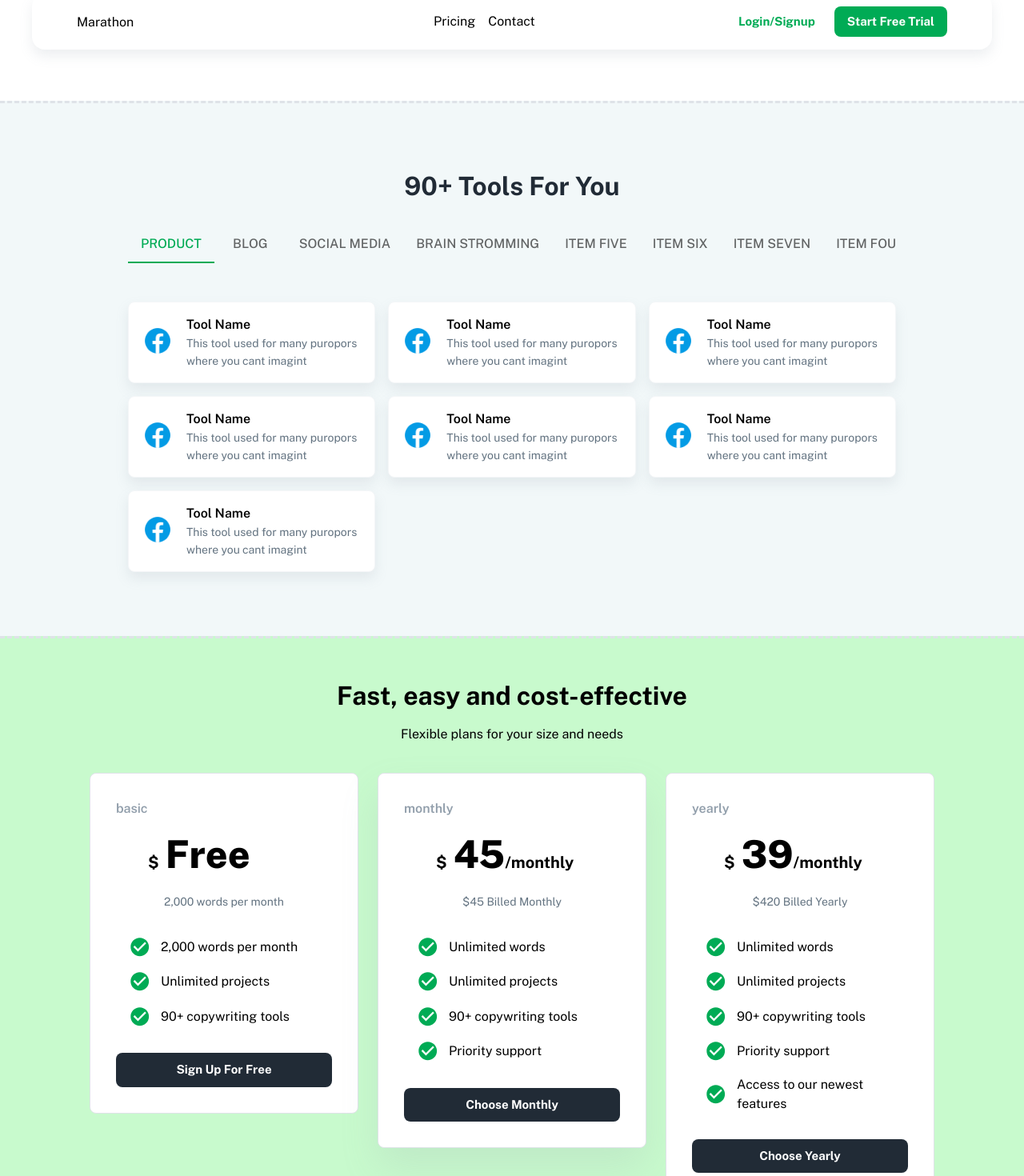
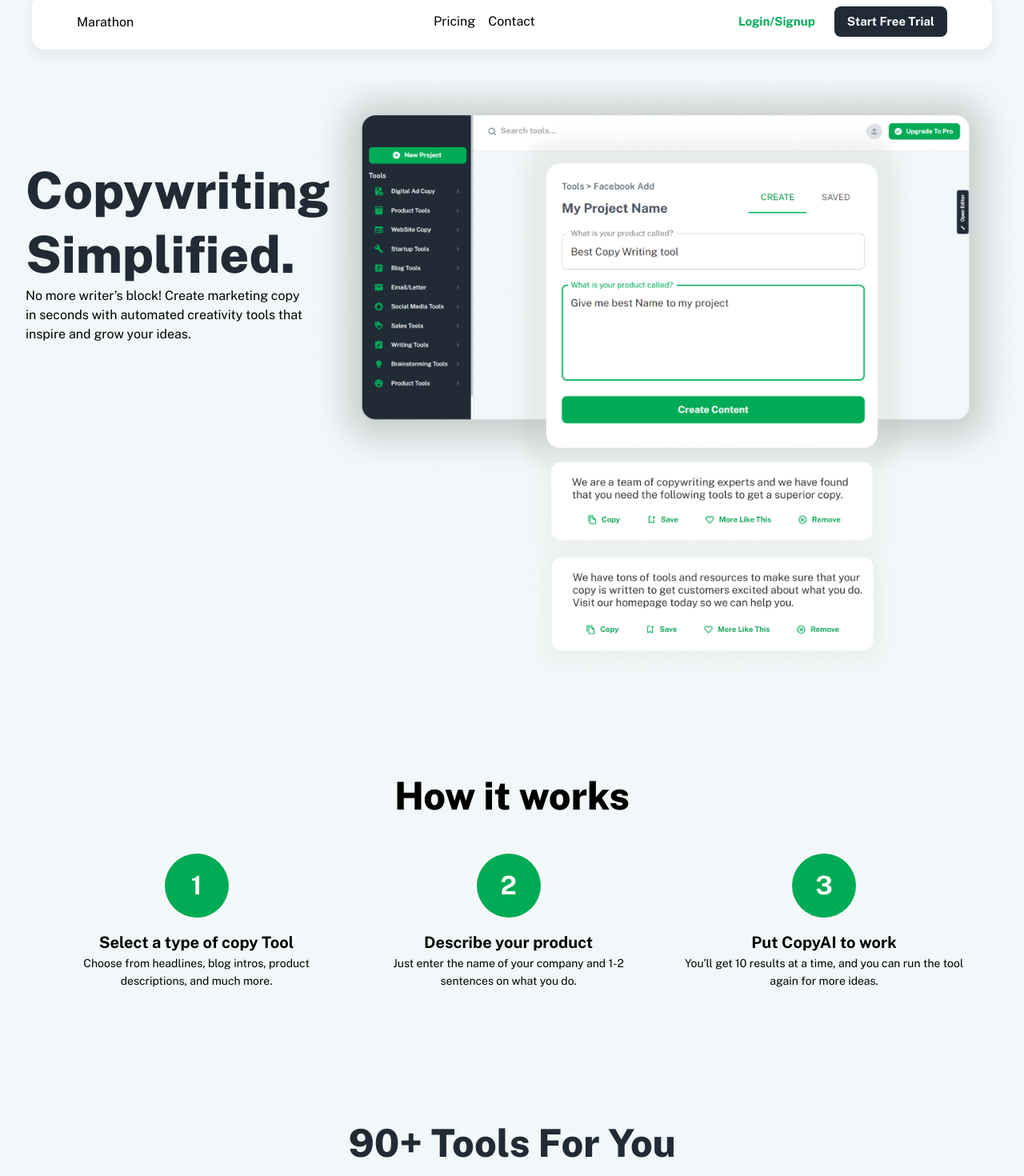
Before and after one commit to dhana0123/marathon, a React (Create React App) app: page / in a window 1280 px wide. Shown: the part 18-1488 px from the top of the page at 80% size. Built offline with nearby package versions, Linux system fonts and the light colour scheme.

Commit message:
fix(landingPage): landing Page created

```diff
--- a/src/Routes/Landing.tsx
+++ b/src/Routes/Landing.tsx
@@ -6,14 +6,16 @@ import Footer from "../sections/Footer";
 import FAQS from "../sections/FAQS";
 import ToolBanner from "../sections/ToolsBanner";
 import Subscription from "../sections/Subscription";
+import Steps from "../sections/Steps";
+import Banner from "../sections/Banner";
 const Landing = () => {
   const theme = useTheme();
   return (
     <Box
       sx={{
-        // backgroundColor: theme.palette.primary.main,
+        backgroundColor: "#F2F8F9",
         height: "100vh",
-        pt: 18,
+        pt: 15,
       }}
     >
       <Container
@@ -30,20 +32,26 @@ const Landing = () => {
       >
         <TopNavbar />
       </Container>
+      {/* banner */}
+      <Box sx={{ backgroundColor: "#F2F8F9", margn: "auto", pb: 6 }}>
+        <Box maxWidth={"1500px"} margin="auto">
+          <Banner />
+        </Box>
+      </Box>
+      {/* steps */}
+      <Box sx={{ backgroundColor: "#F2F8F9", margn: "auto" }}>
+        <Container>
+          <Steps />
+        </Container>
+      </Box>
       {/* ToolBanner */}
-      <Box
-        sx={{ backgroundColor: "#F2F8F9", margn: "auto" }}
-        borderTop={(theme) => `3px dashed ${theme.palette.grey[300]}`}
-      >
+      <Box sx={{ backgroundColor: "#F2F8F9", margn: "auto" }}>
         <Container>
           <ToolBanner />
         </Container>
       </Box>
       {/* plans */}
-      <Box
-        sx={{ backgroundColor: "primary.lighter", py: 4, margn: "auto" }}
-        borderTop={(theme) => `3px dashed ${theme.palette.grey[300]}`}
-      >
+      <Box sx={{ backgroundColor: "#F2F8F9", py: 4, margn: "auto" }}>
         <Container>
           <Subscription />
         </Container>
@@ -53,7 +61,7 @@ const Landing = () => {
         sx={{
           pt: 3,
           pb: 10,
-          backgroundColor: "secondary.lighter",
+          backgroundColor: "#F2F8F9",
           margn: "auto",
         }}
       >
--- a/src/components/Nav/TopNavbar.tsx
+++ b/src/components/Nav/TopNavbar.tsx
@@ -122,7 +122,9 @@ const TopNavbar = () => {
           spacing={2}
         >
           <Button variant="text">Login/Signup</Button>
-          <Button variant="contained">Start free trial</Button>
+          <Button variant="contained" sx={{ backgroundColor: "grey.800" }}>
+            Start free trial
+          </Button>
         </Stack>
       </Stack>
     </Container>
--- /dev/null
+++ b/src/sections/Banner/Banner.tsx
@@ -0,0 +1,38 @@
+import React from "react";
+import { Box, Stack, Typography, useMediaQuery } from "@mui/material";
+import bannerimg from "../../assets/images/banner.png";
+
+const Banner = () => {
+  const matches = useMediaQuery("(max-width:600px)");
+  return (
+    <Stack direction={{ xs: "column", sm: "row" }}>
+      <Box width={{ xs: "100%", sm: "30%" }}>
+        <Typography
+          variant="h1"
+          sx={{
+            pl: { xs: "0rem", sm: "2rem" },
+            pt: { xs: "1rem", sm: "6rem" },
+            color: "grey.800",
+            textAlign: matches ? "center" : "inherit",
+            fontSize: matches ? "3rem" : "4rem",
+          }}
+        >
+          Copywriting Simplified.
+        </Typography>
+        <Typography sx={{ pl: "2rem" }}>
+          No more writer’s block! Create marketing copy in seconds with
+          automated creativity tools that inspire and grow your ideas.
+        </Typography>
+      </Box>
+      <Box
+        width={{ xs: "100%", sm: "70%" }}
+        sx={{ pt: { xs: "2rem", sm: "inherit" } }}
+        height="100%"
+      >
+        <img src={bannerimg} width="100%" />
+      </Box>
+    </Stack>
+  );
+};
+
+export default Banner;
--- /dev/null
+++ b/src/sections/Banner/index.tsx
@@ -0,0 +1 @@
+export { default } from "./Banner";
--- a/src/sections/FAQS/Faqs.tsx
+++ b/src/sections/FAQS/Faqs.tsx
@@ -53,19 +53,20 @@ export default function ControlledAccordions() {
 
   return (
     <Box p={2} width={{ sm: "70%" }} margin="auto">
-      <Typography pt={3} pb={5} textAlign={"center"} variant="h3">
+      <Typography pt={3} pb={5} textAlign={"center"} variant="h2">
         Frequently Asked Questions
       </Typography>
       <Box boxShadow={(theme) => theme.shadows[8]}>
         {(accordionDetails || []).map((panel) => {
           return (
             <Accordion
+              key={panel.title}
               sx={{ px: { xs: 1, sm: 4 }, py: 2 }}
               expanded={expanded === panel.title}
               onChange={handleChange(panel.title)}
             >
               <AccordionSummary
-                expandIcon={<ExpandMoreIcon />}
+                expandIcon={<ExpandMoreIcon color="primary" />}
                 aria-controls="panel1bh-content"
                 id="panel1bh-header"
               >
--- /dev/null
+++ b/src/sections/Steps/Steps.tsx
@@ -0,0 +1,67 @@
+import React from "react";
+import { Box, Stack, Typography } from "@mui/material";
+
+const Steps = () => {
+  return (
+    <Box py={8} pb={10}>
+      <Typography textAlign={"center"} variant="h2" mb={5}>
+        How it works
+      </Typography>
+      <Stack direction={{ xs: "column", sm: "row" }} spacing={4}>
+        <Step
+          number="1"
+          title="Select a type of copy Tool"
+          subTitle="Choose from headlines, blog intros, product descriptions, and much more."
+        />
+        <Step
+          number="2"
+          title="Describe your product"
+          subTitle="Just enter the name of your company and 1-2 sentences on what you do."
+        />
+        <Step
+          number="3"
+          title="Put CopyAI to work"
+          subTitle="You’ll get 10 results at a time, and you can run the tool again for more ideas."
+        />
+      </Stack>
+    </Box>
+  );
+};
+
+type StepProps = {
+  number: string;
+  title: string;
+  subTitle: string;
+};
+
+const Step = ({ number, title, subTitle }: StepProps) => (
+  <Box>
+    <Box
+      display={"flex"}
+      alignSelf={"center"}
+      sx={{
+        borderRadius: "5rem",
+        height: "5rem",
+        width: "5rem",
+        backgroundColor: "primary.main",
+        display: "flex",
+        alignItems: "center",
+        justifyContent: "center",
+        margin: "auto",
+        mb: 2,
+      }}
+    >
+      <Typography variant="h3" color="white">
+        {number}
+      </Typography>
+    </Box>
+    <Typography textAlign={"center"} variant="h5">
+      {title}
+    </Typography>
+    <Typography variant="body2" textAlign={"center"}>
+      {subTitle}
+    </Typography>
+  </Box>
+);
+
+export default Steps;
--- /dev/null
+++ b/src/sections/Steps/index.tsx
@@ -0,0 +1 @@
+export { default } from "./Steps";
--- a/src/sections/Subscription/PlanCard.tsx
+++ b/src/sections/Subscription/PlanCard.tsx
@@ -80,7 +80,7 @@ const PlanCard = ({
       <Box>
         <List>
           {(benfits || []).map((benfit) => (
-            <ListItem>
+            <ListItem key={benfit}>
               <ListItemIcon>
                 <CheckCircleIcon color="primary" />
               </ListItemIcon>
@@ -91,14 +91,13 @@ const PlanCard = ({
         <LoadingButton
           loading={btnLoading}
           size="large"
-          loadingPosition="start"
           onClick={() => {
             onButtonOnClick();
             setBtnLoading(true);
           }}
           fullWidth
           variant="contained"
-          sx={{ mt: 2, backgroundColor: "grey.800" }}
+          sx={{ mt: 2 }}
         >
           {buttonTitle}
         </LoadingButton>
--- a/src/sections/Subscription/Subscription.tsx
+++ b/src/sections/Subscription/Subscription.tsx
@@ -68,7 +68,7 @@ const Subscription = () => {
         margin: "auto",
       }}
     >
-      <Typography variant="h3" textAlign="center">
+      <Typography variant="h2" textAlign="center">
         Fast, easy and cost-effective
       </Typography>
       <Typography textAlign={"center"} my={1.5} variant="body1">
--- a/src/sections/ToolsBanner/ToolsBanner.tsx
+++ b/src/sections/ToolsBanner/ToolsBanner.tsx
@@ -11,7 +11,7 @@ const ToolBanner = () => {
 
   return (
     <Box sx={{ maxWidth: "960px", margin: "auto", py: 10 }}>
-      <Typography textAlign={"center"} sx={{ color: "grey.800" }} variant="h3">
+      <Typography textAlign={"center"} sx={{ color: "grey.800" }} variant="h2">
         90+ Tools For You
       </Typography>
       <Box sx={{ position: "relative" }}>
```
Also changed, not shown: src/assets/images/banner.png (added).
